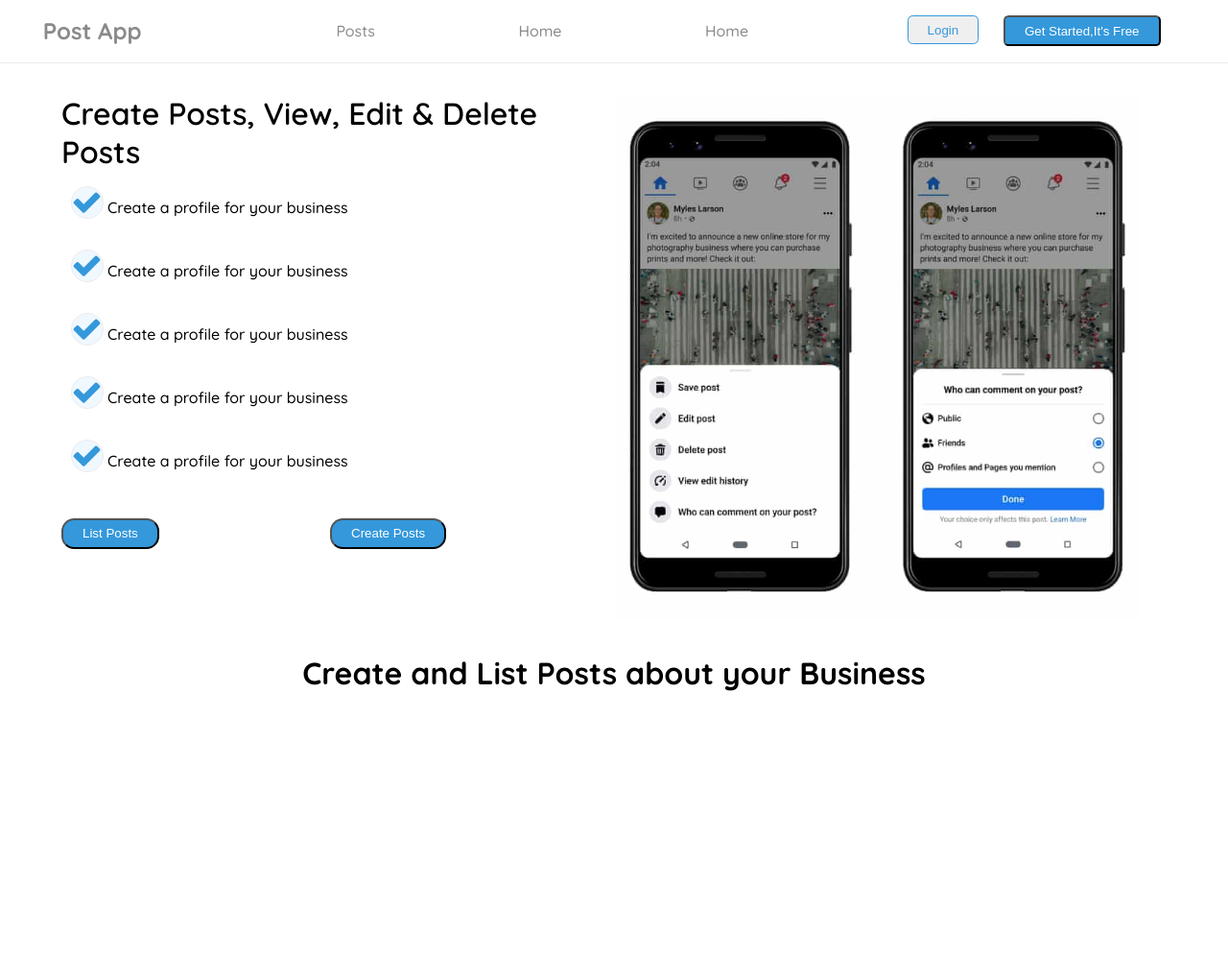
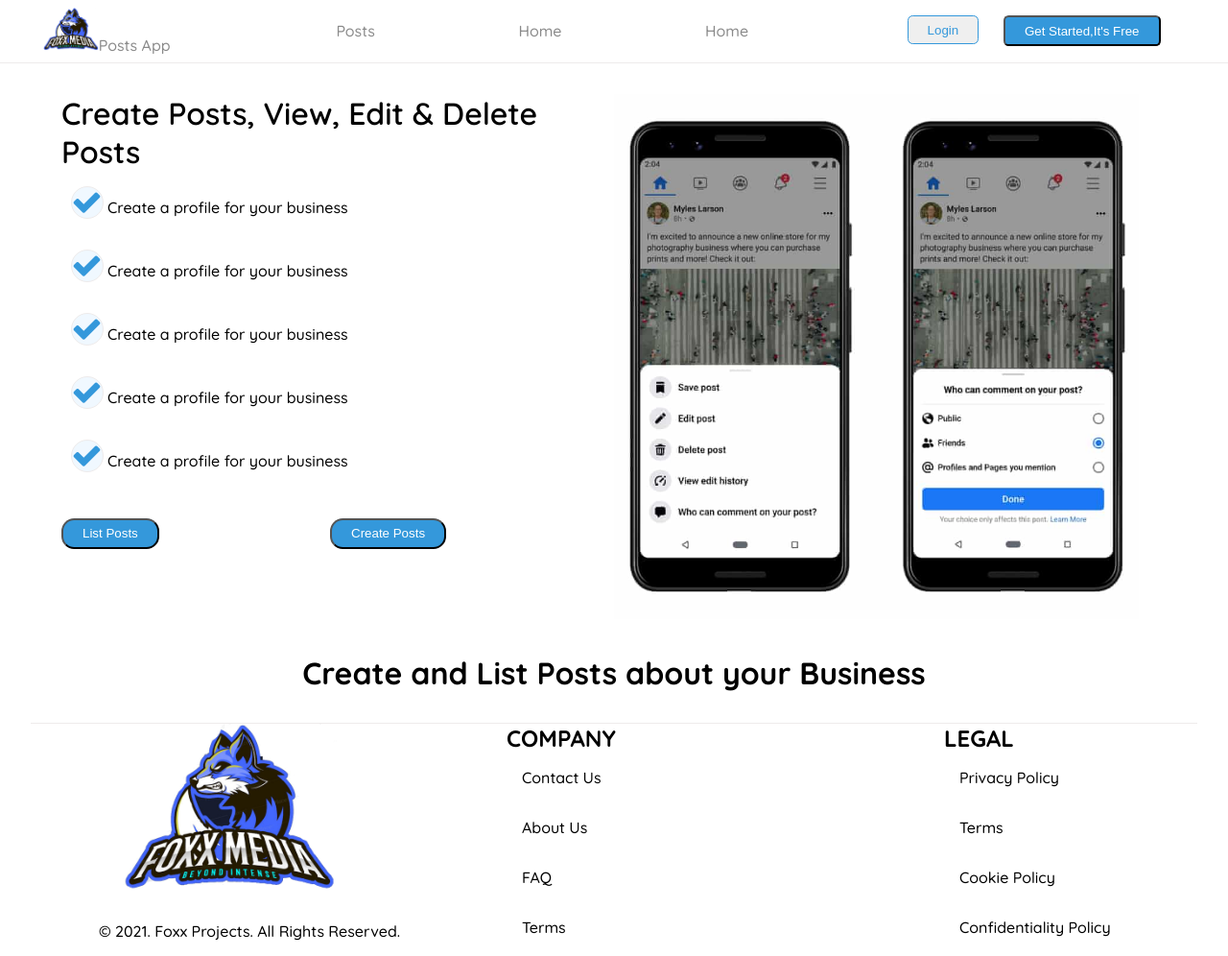
Before and after one commit to gitx5622/posts_app, a React app: page / in a window 1280 px wide. Shown: the whole page at 96% size. Before the commit the page ends 800 px from the top, so only its background shows below. Built offline with nearby package versions, Linux system fonts and the light colour scheme.

Commit message:
designed landing page

```diff
--- a/src/components/protectedComponents/ProtectedRoutes.jsx
+++ b/src/components/protectedComponents/ProtectedRoutes.jsx
@@ -4,6 +4,7 @@ import TopBar from "./likeeDashboard/TopBar";
 import Landing from "../publicComponents/LandingPage/Landing";
 import Login from "../publicComponents/Authentication/Login";
 import SnackInfo from "../../utils/SnackInfo";
+import Footer from "../publicComponents/Footer/Footer";
 
 /**
  * @description Routing handler for dashboard components
@@ -50,6 +51,7 @@ const ProtectedRoutes = ({ location }) => {
                             </Switch>
                         </div>
                     </div>
+                    <Footer/>
                 </div>
             ) : (
                 <Switch>
--- a/src/components/protectedComponents/likeeDashboard/TopBar.jsx
+++ b/src/components/protectedComponents/likeeDashboard/TopBar.jsx
@@ -85,7 +85,7 @@ const TopBar = ({
     return (
         <Fragment>
             <div className="topbar">
-                <div><h2>Post App</h2></div>
+                <div><img src="/images/Footer/foxx.png" alt="logo" width="20%"/><span className="logo-name">Posts App</span></div>
                 <div><UnauthenticatedLinks/></div>
                 <div><NotLoggedInLinks/></div>
             </div>
--- /dev/null
+++ b/src/components/publicComponents/Footer/Footer.jsx
@@ -0,0 +1,33 @@
+import React from 'react';
+import "../../../styles/Footer/Footer.scss";
+
+
+const Footer = () => {
+    return (
+        <div className="footer">
+            <div><img className="foxx" src="/images/Footer/foxx.png" alt="foxx" width="70%"/>
+            </div>
+            <div className="links">
+                <ul>
+                    <h2>COMPANY</h2>
+                    <li>Contact Us</li>
+                    <li>About Us</li>
+                    <li>FAQ</li>
+                    <li>Terms</li>
+                </ul>
+            </div>
+            <div className="links">
+                <ul>
+                    <h2>LEGAL</h2>
+                    <li>Privacy Policy</li>
+                    <li>Terms</li>
+                    <li>Cookie Policy</li>
+                    <li>Confidentiality Policy</li>
+                </ul>
+            </div>
+            <div className="copyright"><span>© 2021. Foxx Projects. All Rights Reserved.</span></div>
+        </div>
+    );
+};
+
+export default Footer;
--- a/src/components/publicComponents/LandingPage/Landing.jsx
+++ b/src/components/publicComponents/LandingPage/Landing.jsx
@@ -24,7 +24,9 @@ const Landing = () => {
                 </div>
                 <div><img src="/images/Landing/brand-pic.jpg" width="90%" alt="brand-pic"/></div>
             </div>
-            <div className="second-landing"><h1>Create and List Posts about your Business </h1></div>
+            <div className="second-landing">
+                <h1>Create and List Posts about your Business </h1>
+            </div>
         </Fragment>
     );
 };
--- /dev/null
+++ b/src/styles/Footer/Footer.scss
@@ -0,0 +1,24 @@
+@import "../variables";
+@import "../mediaQuery";
+
+.footer {
+  display: grid;
+  grid-template-columns: 1.5fr 1.5fr 1fr;
+  border-top: 1px solid $box-shadow-color;
+  margin: 2em;
+
+  .foxx {
+    padding-left: 6em;
+  }
+
+  .links {
+    li {
+      padding: 1em 1em;
+    }
+  }
+  .copyright {
+    text-align: center;
+    margin-top: -2em;
+    padding-bottom: 1em;
+  }
+}
--- a/src/styles/index.scss
+++ b/src/styles/index.scss
@@ -46,6 +46,9 @@ body {
     width: 100%;
     z-index: 1;
 
+    .logo-name {
+      margin-top: -100px;
+    }
     .middle-section {
       display: grid;
       grid-template-columns: auto auto auto;
```
Also changed, not shown: public/images/Footer/foxx.jpg (added), public/images/Footer/foxx.png (added).
